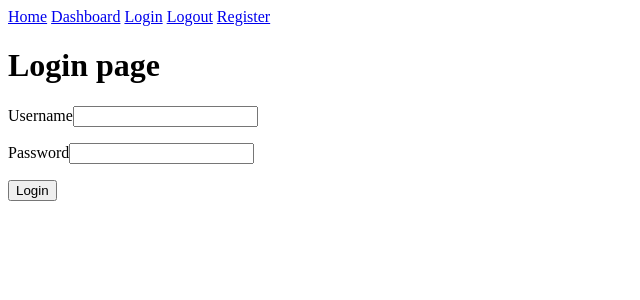
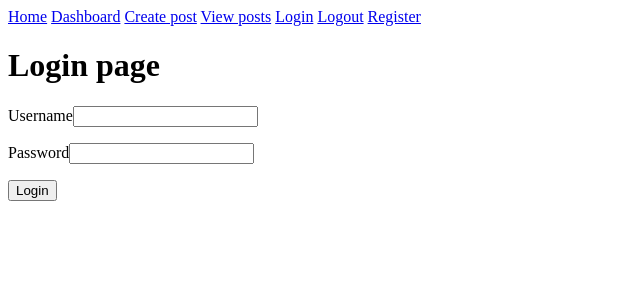
Before and after one commit to Majok-Bol/blog, a Flask app: a page that uses templates/base.html in a window 1280 px wide. Shown: the top 300 px of the page, without its empty margins (0-640 px from the left). Run offline with Flask 3, Linux system fonts and the light colour scheme; some libraries are stand-ins or nearby versions.

Commit message:
added posts table

```diff
--- a/app.py
+++ b/app.py
@@ -1,6 +1,6 @@
 from flask import Flask,render_template,url_for,redirect,request,flash
 from flask_sqlalchemy import SQLAlchemy
-from wtforms import StringField,BooleanField,EmailField,PasswordField,SubmitField
+from wtforms import StringField,BooleanField,EmailField,PasswordField,SubmitField,DateField,TextAreaField
 from wtforms.validators import InputRequired,Email,EqualTo,Length
 from flask_wtf import FlaskForm
 from flask_wtf.csrf import CSRFProtect
@@ -11,6 +11,7 @@ from urllib.parse import urljoin,urlparse,parse_qs
 from flask_limiter import Limiter
 from flask_limiter.util import get_remote_address
 from flask_bcrypt import Bcrypt
+from datetime import datetime,UTC
 import os
 import uuid
 from dotenv import load_dotenv
@@ -73,7 +74,7 @@ def is_safe_url(target):
     return(
         redirect_url.scheme in ("http","https") and host_url.netloc==redirect_url.netloc
     )
-
+#handle registration feature
 @app.route("/register",methods=['POST','GET'])
 def register():
     #register form instance
@@ -114,7 +115,8 @@ It should take the str ID of a user, and return the corresponding user object
 '''
 @login_manager.user_loader
 def load_user(user_id):
-    return User.query.get(user_id)
+    # return User.query.get(user_id)
+    return db.session.get(User,user_id)
 #using urllib
 # base_url='https://fakestoreapi.com'
 # target_url="/products"
@@ -123,6 +125,26 @@ def load_user(user_id):
 # example_url=urlparse( "https://www.example.com:8080/products/laptop?id=10&sort=price#reviews")
 # print("Parsed query string: ",parse_qs(example_url.query))
 # print(example_url)
+
+@app.route("/create_post",methods=["POST","GET"])
+@login_required
+def create_post():
+    post=CreatePost()
+    if post.validate_on_submit():
+        new_post=Post(title=post.title.data,body=post.body.data,user_id=current_user.id)
+        #add to the database
+        db.session.add(new_post)
+        db.session.commit()
+        return redirect(url_for('posts'))
+    return render_template('create_post.html',post=post)
+#render posts
+@app.route("/posts")
+def posts():
+    posts=Post.query.all()
+    if posts:
+        return render_template("posts.html",posts=posts)
+    return redirect(url_for("create_post"))
+
 #register form class
 class RegisterForm(FlaskForm):
     username=StringField("Username",validators=[InputRequired(),Length(min=4)])
@@ -136,14 +158,30 @@ class LoginForm(FlaskForm):
     username=StringField("Username",validators=[InputRequired(),Length(min=4)])
     password=PasswordField(validators=[InputRequired(),Length(max=255)])
     submit=SubmitField("Login")
+#text area for creating post
+class CreatePost(FlaskForm):
+    created_at=DateField("Created_at",format='%Y-%m-%d',default=lambda:datetime.now(UTC))
+    title=StringField("Title",validators=[InputRequired(),Length(min=4)])
+    body=TextAreaField("Body",validators=[InputRequired(),Length(min=10)])
+    submit=SubmitField("Create post")
 #create database
 #use uuid4 instead of incrementing IDs
 class User(db.Model,UserMixin):
+    __tablename__="users"
     id=db.Column(db.String(255),primary_key=True,default=lambda:str(uuid.uuid4()))
     username=db.Column(db.String(50),nullable=False,unique=True)
     email=db.Column(db.String(100),nullable=False,unique=True)
     password=db.Column(db.String(255),nullable=False,unique=True)
-
+    posts=db.relationship("Post",back_populates="author")
+#create post table
+class Post(db.Model):
+    __tablename__="posts"
+    post_id=db.Column(db.String(255),primary_key=True,default=lambda:str(uuid.uuid4()))
+    title=db.Column(db.String(100))
+    body=db.Column(db.Text)
+    #user id is a foreign key which is a primary key in users table
+    user_id=db.Column(db.String,db.ForeignKey("users.id"))
+    author=db.relationship("User",back_populates="posts")
 #check if app is run from current module
 if __name__=="__main__":
     with app.app_context():
--- a/templates/base.html
+++ b/templates/base.html
@@ -9,6 +9,8 @@
         <nav>
               <a href="{{url_for('home')}}">Home</a>
               <a href="{{url_for('dashboard')}}">Dashboard</a>
+              <a href="{{url_for('create_post')}}">Create post</a>
+              <a href="{{url_for('posts')}}">View posts</a>
          <a href="{{url_for('login')}}">Login</a>
          <a href="{{url_for('logout')}}">Logout</a>
          <a href="{{url_for('register')}}">Register</a>
```
Also changed, not shown: templates/create_post.html (+13 -0 lines), templates/posts.html (+14 -0 lines).
